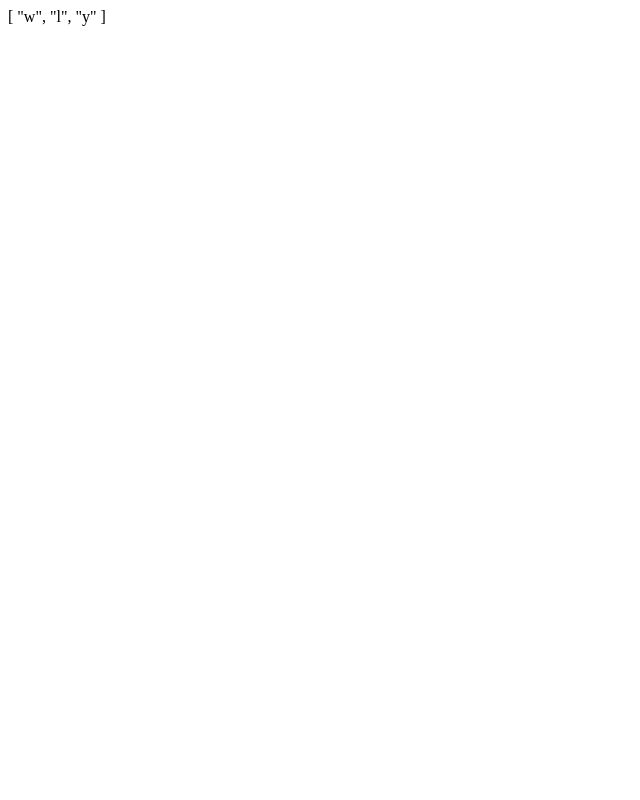
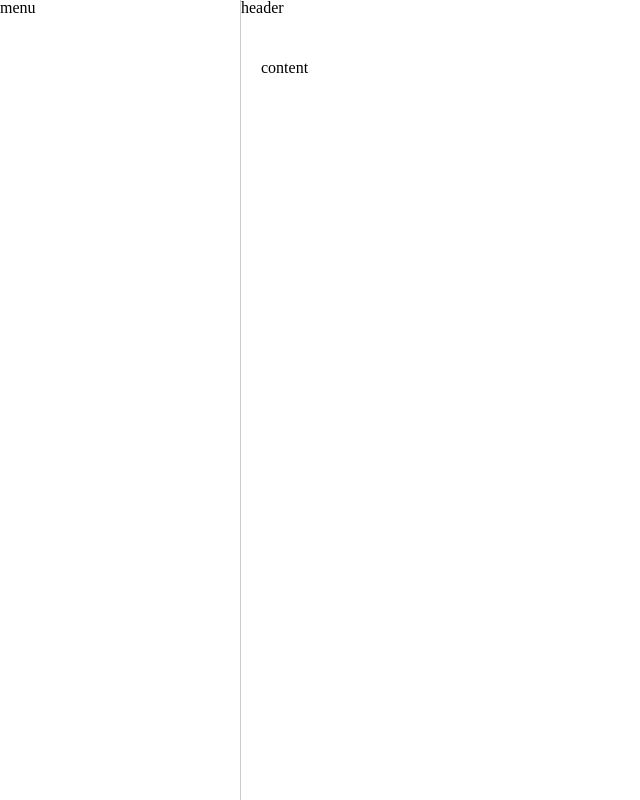
Before and after one commit to wangliuyong/vue3-vite, a Vue app: page / in a window 1280 px wide. Shown: the whole page, without its empty margins (0-640 px from the left). Built offline with nearby package versions, Linux system fonts and the light colour scheme.

Commit message:
布局组建基本完成

```diff
--- a/src/App.vue
+++ b/src/App.vue
@@ -1,35 +1,14 @@
+<template>
+  <Index />
+</template>
+
 <script setup lang="ts">
-const msg = ref('wly')
-
-const stop = watchEffect((oninvalidate) => {
-  console.log(msg.value);
-
-  oninvalidate(() => {
-    console.log('清除一些副作用');
-    stop()
-  })
-
-  const body:HTMLElement | null = document.querySelector('body')
-
-  console.log(body);
-},{
-   // post组件渲染后执行 pre更新前，sync同步执行
-  flush:'post' ,
-  onTrigger(){
-    console.log('watch被触发了');
-  }
-})
-
-
-
-
+import Index from "./layout/index.vue";
 </script>
 
-<template>
- {{msg.split('')}}
-
-</template>
-
 <style lang="less">
-
+html,body,#app{
+  height: 100%;
+  overflow: hidden;
+}
 </style>
--- a/src/layout/Content/index.vue
+++ b/src/layout/Content/index.vue
@@ -1,3 +1,10 @@
-<template>content</template>
+<template>
+  <div class="content">content</div>
+</template>
 <script setup lang="ts"></script>
-<style lang="less" scoped></style>
+<style lang="less" scoped>
+.content {
+  flex: 1;
+  margin: 20px;
+}
+</style>
--- a/src/layout/Header/index.vue
+++ b/src/layout/Header/index.vue
@@ -1,3 +1,9 @@
-<template>header</template>
+<template>
+  <div class="header">header</div>
+</template>
 <script setup lang="ts"></script>
-<style lang="less" scoped></style>
+<style lang="less" scoped>
+.header{
+  height: 40px;
+}
+</style>
--- a/src/layout/Menu/index.vue
+++ b/src/layout/Menu/index.vue
@@ -1,3 +1,10 @@
-<template>menu</template>
+<template>
+  <div class="menu">menu</div>
+</template>
 <script setup lang="ts"></script>
-<style lang="less" scoped></style>
+<style lang="less" scoped>
+.menu {
+  width: 240px;
+  border-right: 1px solid #ccc;
+}
+</style>
--- a/src/layout/index.vue
+++ b/src/layout/index.vue
@@ -1,3 +1,28 @@
-<template>index</template>
-<script setup lang="ts"></script>
-<style lang="less" scoped></style>
+<template>
+  <div class="layout">
+    <Menu />
+    <div class="layout-right">
+      <Header />
+      <Content />
+    </div>
+  </div>
+</template>
+
+<script setup lang="ts">
+import Header from "./Header/index.vue";
+import Content from "./Content/index.vue";
+import Menu from "./Menu/index.vue";
+</script>
+
+<style lang="less" scoped>
+.layout{
+  display: flex;
+  height: 100%;
+  overflow: hidden;
+  &-right{
+    flex: 1;
+    display: flex;
+    flex-direction: column;
+  }
+}
+</style>
--- a/src/main.ts
+++ b/src/main.ts
@@ -1,4 +1,5 @@
 import { createApp } from 'vue'
 import App from './App.vue'
+import './style/index.less'
 
 createApp(App).mount('#app')
--- /dev/null
+++ b/src/style/index.less
@@ -0,0 +1 @@
+@import './reset.css';
--- /dev/null
+++ b/src/style/reset.css
@@ -0,0 +1,48 @@
+/* http://meyerweb.com/eric/tools/css/reset/
+   v2.0 | 20110126
+   License: none (public domain)
+*/
+
+html, body, div, span, applet, object, iframe,
+h1, h2, h3, h4, h5, h6, p, blockquote, pre,
+a, abbr, acronym, address, big, cite, code,
+del, dfn, em, img, ins, kbd, q, s, samp,
+small, strike, strong, sub, sup, tt, var,
+b, u, i, center,
+dl, dt, dd, ol, ul, li,
+fieldset, form, label, legend,
+table, caption, tbody, tfoot, thead, tr, th, td,
+article, aside, canvas, details, embed,
+figure, figcaption, footer, header, hgroup,
+menu, nav, output, ruby, section, summary,
+time, mark, audio, video {
+	margin: 0;
+	padding: 0;
+	border: 0;
+	font-size: 100%;
+	font: inherit;
+	vertical-align: baseline;
+}
+/* HTML5 display-role reset for older browsers */
+article, aside, details, figcaption, figure,
+footer, header, hgroup, menu, nav, section {
+	display: block;
+}
+body {
+	line-height: 1;
+}
+ol, ul {
+	list-style: none;
+}
+blockquote, q {
+	quotes: none;
+}
+blockquote:before, blockquote:after,
+q:before, q:after {
+	content: '';
+	content: none;
+}
+table {
+	border-collapse: collapse;
+	border-spacing: 0;
+}
```
